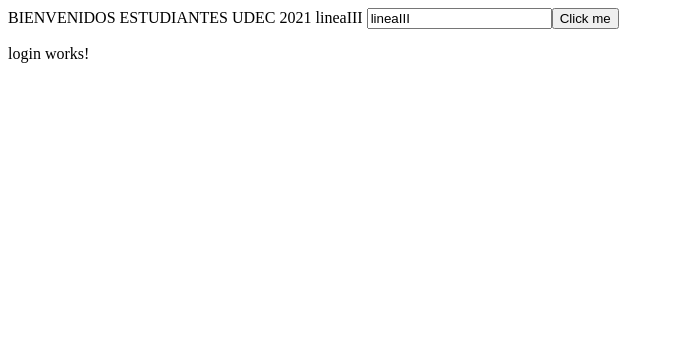
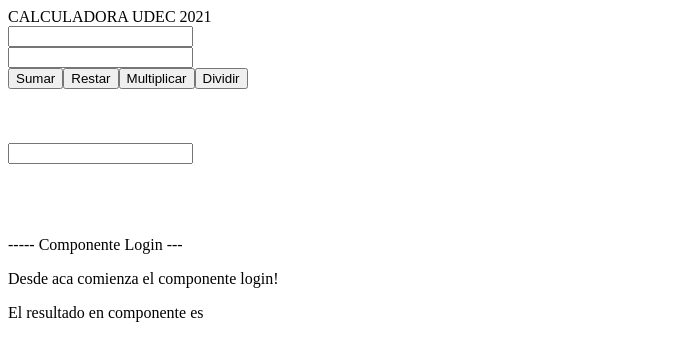
Before and after one commit to jagonzalez25/LineaIIIAngular, an Angular app: page / in a window 1280 px wide. Shown: the top 356 px of the page, without its empty margins (0-674 px from the left). Built offline with nearby package versions, Linux system fonts and the light colour scheme.

Commit message:
Calculador - Eventos - Comunicacion entre componentes

```diff
--- a/src/app/app.component.html
+++ b/src/app/app.component.html
@@ -1,6 +1,21 @@
-BIENVENIDOS ESTUDIANTES UDEC 2021 {{ title }}
-<input type="text" [(ngModel)]="title" />
-<input type="button" value="Click me">
-
-
-<app-login></app-login>
+CALCULADORA UDEC 2021
+<br>
+<input type="number" [(ngModel)]="numero1" /> {{ numero1 }} <br>
+<input type="number" [(ngModel)]="numero2" /> {{ numero2 }} <br>
+<input type="button" value="Sumar" (click)="operar('s')">
+<input type="button" value="Restar" (click)="operar('r')">
+<input type="button" value="Multiplicar" (click)="operar('m')">
+<button type="button" (click)="operar('d')">Dividir</button>
+<br>
+{{ resultado }}
+<br>
+<br>
+<br>
+<input type="text" (keyup)="teclear($event)">
+<br>
+<br>
+<br>
+<br>
+<br>
+----- Componente Login ---
+<app-login [resultadoHija]="resultado"></app-login>
--- a/src/app/app.component.ts
+++ b/src/app/app.component.ts
@@ -7,5 +7,35 @@
 })
 
 export class AppComponent {
-  public title = 'lineaIII';
+  public title: string = 'Primer programa Angular';
+  numero1: number;
+  numero2: number;
+  resultado: number;
+
+  //var let const
+  public operar(op: string): void{
+     switch(op){
+           case 's':
+             this.resultado = this.numero1 + this.numero2;
+             break;
+           case 'r':
+              this.resultado = this.numero1 - this.numero2;
+              break;
+           case 'm':
+              this.resultado = this.numero1 * this.numero2;
+              break;
+           case 'd':
+              this.resultado = this.numero1 / this.numero2;
+              break;
+            default:
+              this.resultado = 0;
+      }
+  }
+
+  public teclear(e: any): void{
+     //console.log(e);
+     console.log("La tecla que se oprimio fue: " + e.key);
+     console.log("La palabra al momento es: " + e.target.value);
+  }
+
 }
--- a/src/app/pages/login/login.component.html
+++ b/src/app/pages/login/login.component.html
@@ -1 +1,2 @@
-<p>login works!</p>
+<p>Desde aca comienza el componente login!</p>
+El resultado en componente es {{ resultadoHija }}
--- a/src/app/pages/login/login.component.ts
+++ b/src/app/pages/login/login.component.ts
@@ -1,4 +1,4 @@
-import { Component, OnInit } from '@angular/core';
+import { Component, Input, OnInit } from '@angular/core';
 
 @Component({
   selector: 'app-login',
@@ -7,6 +7,9 @@
 })
 export class LoginComponent implements OnInit {
 
+  @Input()
+  resultadoHija: number;
+
   constructor() { }
 
   ngOnInit(): void {
```
